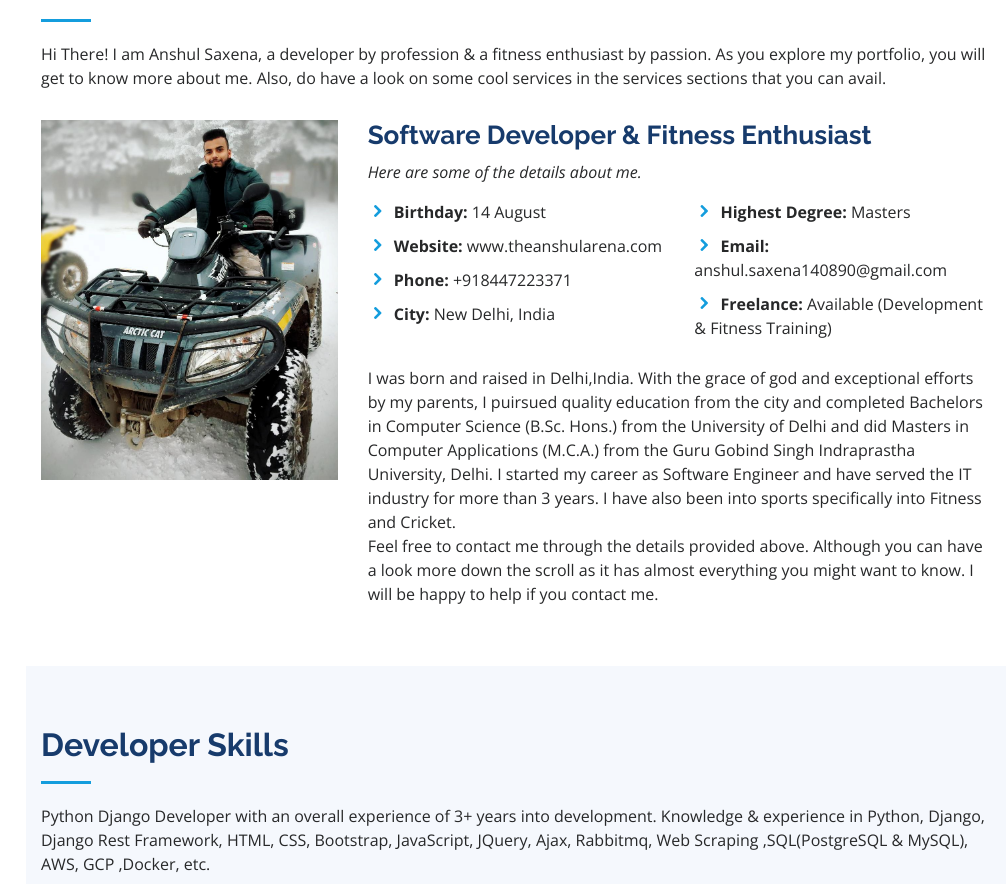
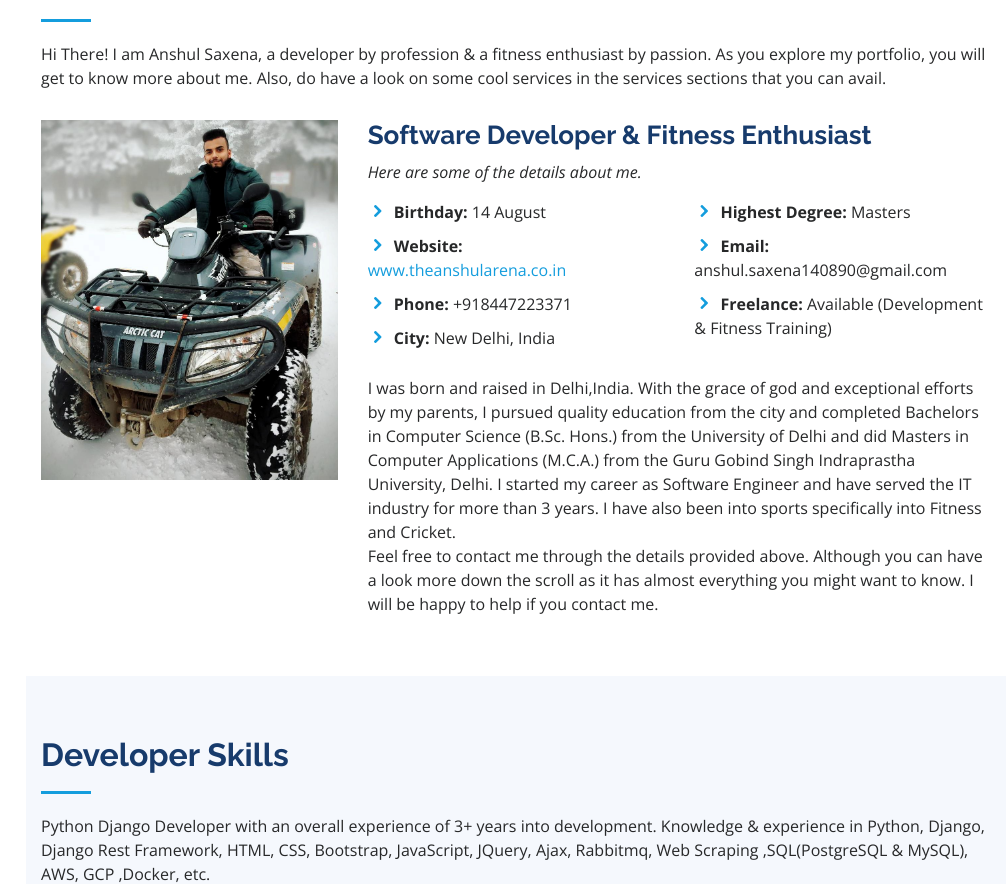
Before and after one commit to AnshulSaxena140890/my_portfolio, a Django app: page / in a window 1280 px wide. Shown: the part 896-1780 px from the top of the page, without its empty margins (274-1280 px from the left). Run offline with Django 3.2, Linux system fonts and the light colour scheme; some libraries are stand-ins or nearby versions.

Commit message:
html spelling corrections

```diff
--- a/home/templates/home/portfolio_matter.html
+++ b/home/templates/home/portfolio_matter.html
@@ -36,7 +36,7 @@
               <div class="col-lg-6">
                 <ul>
                   <li><i class="icofont-rounded-right"></i> <strong>Birthday:</strong> 14 August </li>
-                  <li><i class="icofont-rounded-right"></i> <strong>Website:</strong> www.theanshularena.com</li>
+                  <li><i class="icofont-rounded-right"></i> <strong>Website:</strong><a href="https://www.theanshularena.co.in/"> www.theanshularena.co.in</a></li>
                   <li><i class="icofont-rounded-right"></i> <strong>Phone:</strong> +918447223371</li>
                   <li><i class="icofont-rounded-right"></i> <strong>City:</strong> New Delhi, India</li>
                 </ul>
@@ -51,7 +51,7 @@
               </div>
             </div>
             <p>
-              I was born and raised in Delhi,India. With the grace of god and exceptional efforts by my parents, I puirsued quality education from the city and completed Bachelors in Computer Science (B.Sc. Hons.) from the University of Delhi and did Masters in Computer Applications (M.C.A.) from the Guru Gobind Singh Indraprastha University, Delhi. I started my career as Software Engineer and have served the IT industry for more than 3 years. I have also been into sports specifically into Fitness and Cricket. <br>Feel free to contact me through the details provided above. Although you can have a look more down the scroll as it has almost everything you might want to know. I will be happy to help if you contact me.
+              I was born and raised in Delhi,India. With the grace of god and exceptional efforts by my parents, I pursued quality education from the city and completed Bachelors in Computer Science (B.Sc. Hons.) from the University of Delhi and did Masters in Computer Applications (M.C.A.) from the Guru Gobind Singh Indraprastha University, Delhi. I started my career as Software Engineer and have served the IT industry for more than 3 years. I have also been into sports specifically into Fitness and Cricket. <br>Feel free to contact me through the details provided above. Although you can have a look more down the scroll as it has almost everything you might want to know. I will be happy to help if you contact me.
             </p>
           </div>
         </div>
@@ -360,7 +360,7 @@ Fluency in English and Hindi. Learning German.</p>
               <h5>10/2019 - Present</h5>
               <p><em>Delhi, India </em></p>
               <ul>
-                <li>Nature of Tasks : Python-Django development :APIs development (Web & REST), Ajax, Javascript , Jquery, Rabbitmq, Online ordering, web scrapying.</li>
+                <li>Nature of Tasks : Python-Django development :APIs development (Web & REST), Ajax, Javascript , Jquery, Rabbitmq, Online ordering, web scraping.</li>
                 <li>Awarded Outstanding Performer from Tradeindia.</li>
               </ul>
             </div>
@@ -533,7 +533,7 @@ Fluency in English and Hindi. Learning German.</p>
           <div class="col-lg-4 col-md-6 icon-box" data-aos="fade-up">
             <div class="icon"><i class="icofont-computer"></i></div>
             <h4 class="title">Backend Development</h4>
-            <p class="description">A stronghold on highly competitive backend skills like Python, Django, SQLs, etc which can power-up your web-apps and mobile applications</p>
+            <p class="description">A stronghold on highly competitive backend skills like Python, Django, SQLs, etc which can power-up your web-apps and mobile applications.</p>
           </div>
           <div class="col-lg-4 col-md-6 icon-box" data-aos="fade-up" data-aos-delay="100">
             <div class="icon"><i class="icofont-chart-bar-graph"></i></div>
```
